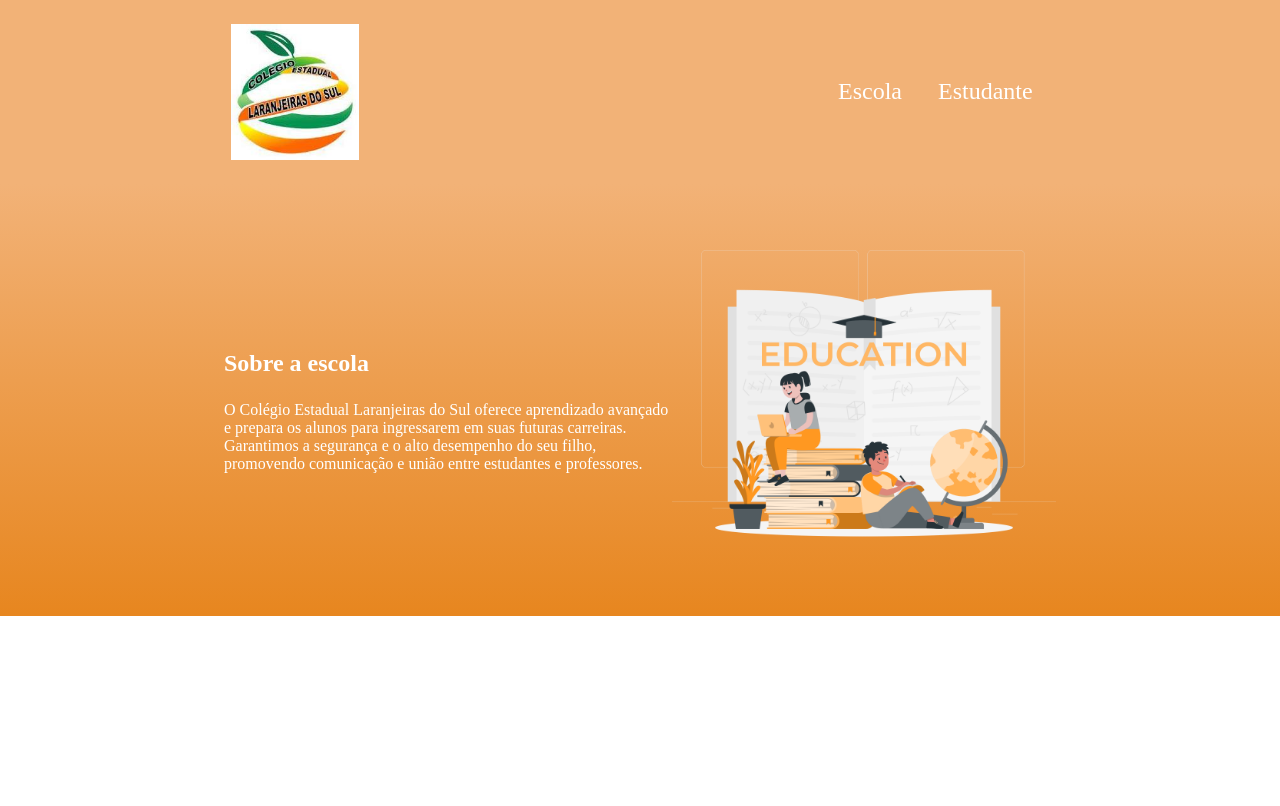
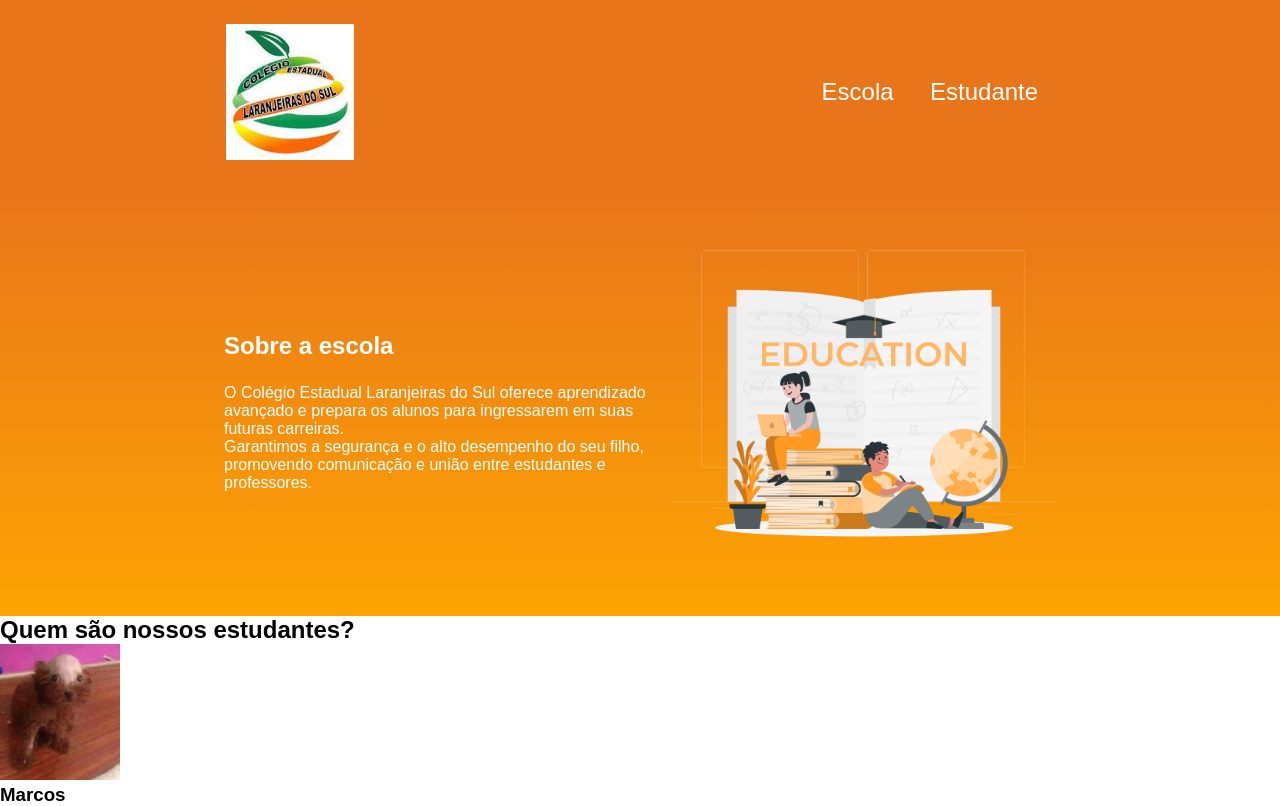
Before and after one commit to belladrad/site-turma-2C, a plain HTML site: page index.html in a window 1280 px wide. Drawn offline with Linux system fonts and the light colour scheme.

Commit message:
Add files via upload

```diff
--- a/index.html
+++ b/index.html
@@ -5,6 +5,9 @@
     <meta name="viewport" content="width=device-width, initial-scale=1.0">
     <title>Document</title>
     <link rel="stylesheet" href="style.css">
+    <link rel="preconnect" href="https://fonts.googleapis.com">
+    <link rel="preconnect" href="https://fonts.gstatic.com" crossorigin>
+    <link href="https://fonts.googleapis.com/css2?family=Poppins&display=swap" rel="stylesheet">
 </head>
 <body>
    <header class="cabecalho">
@@ -23,5 +26,11 @@
         </div>
         <img class="escola-imagem" src="Education-rafiki.png" alt="Alunos e educação.">
     </section>
+    <section class="estudante">
+    <h2 class="estudante-titulo">Quem são nossos estudantes?</h2>
+    <img class="estudante-imagem" src="1ca47233c95b366b371e8059af6f7aa5.jpg" alt="foto do marcos">
+    <h3>Marcos</h3>
+
+    </section>
 </body>
 </html>
--- a/style.css
+++ b/style.css
@@ -3,8 +3,12 @@
     padding: 0;
 }
 
+body{
+    font-family: ‘Poppins’, sans-serif;
+}
+
 .cabecalho {
-    background-color: #F2B277;
+    background-color: #E8751A;
     color: white;
     display: flex;
     justify-content: space-around;
@@ -27,7 +31,7 @@
 }
 
 .escola{
-    background-image: linear-gradient(#F2B277,#e7861f);
+    background-image: linear-gradient(#E8751A,#FDA403);
     color: white;
     display: flex;
     justify-content: center;
@@ -41,3 +45,7 @@
 .escola-titulo{
     padding: 24px 0;
 }
+
+.estudante-imagem{
+    width: 120px;
+}
```
Also changed, not shown: 1ca47233c95b366b371e8059af6f7aa5.jpg (added).
